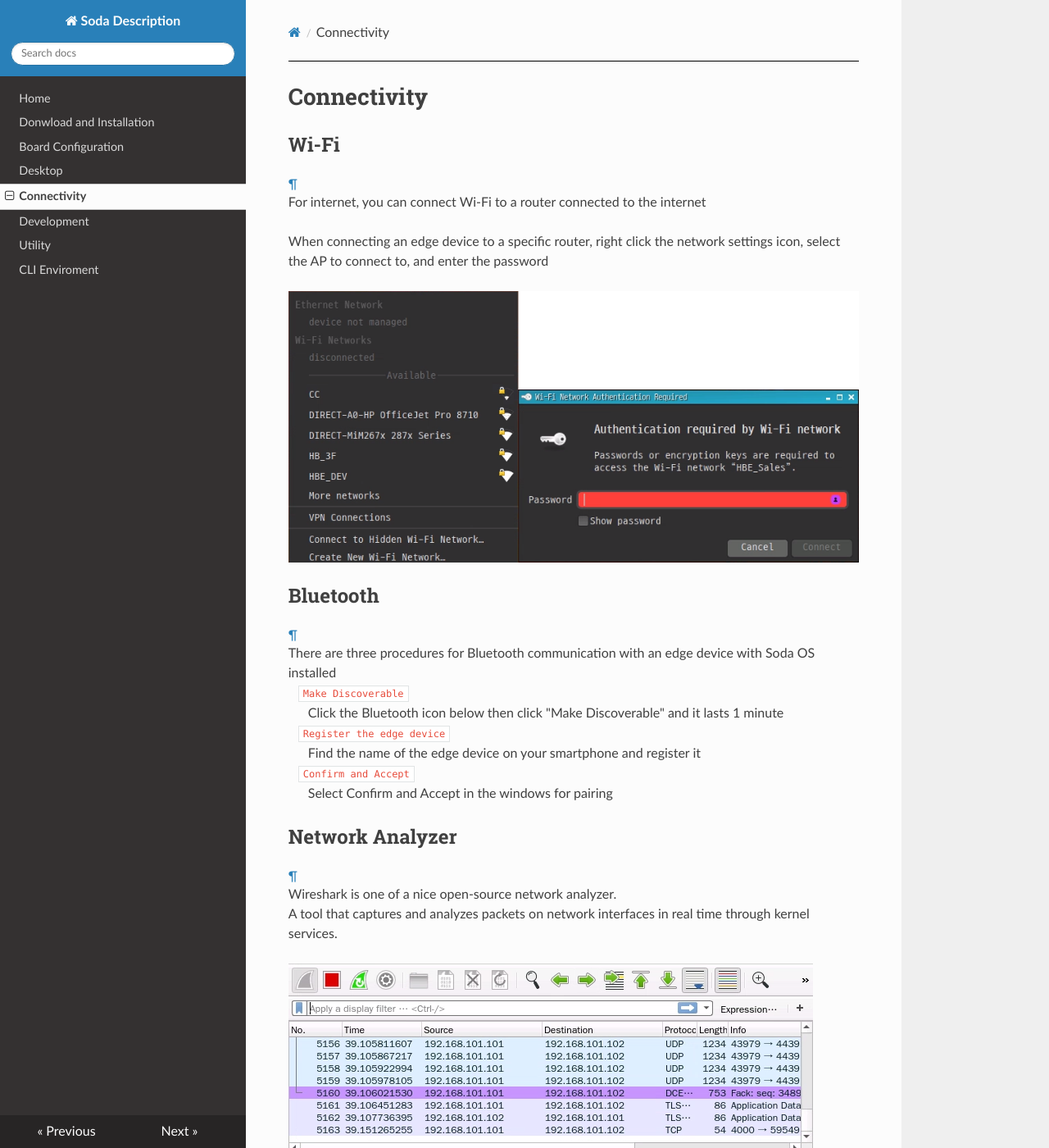
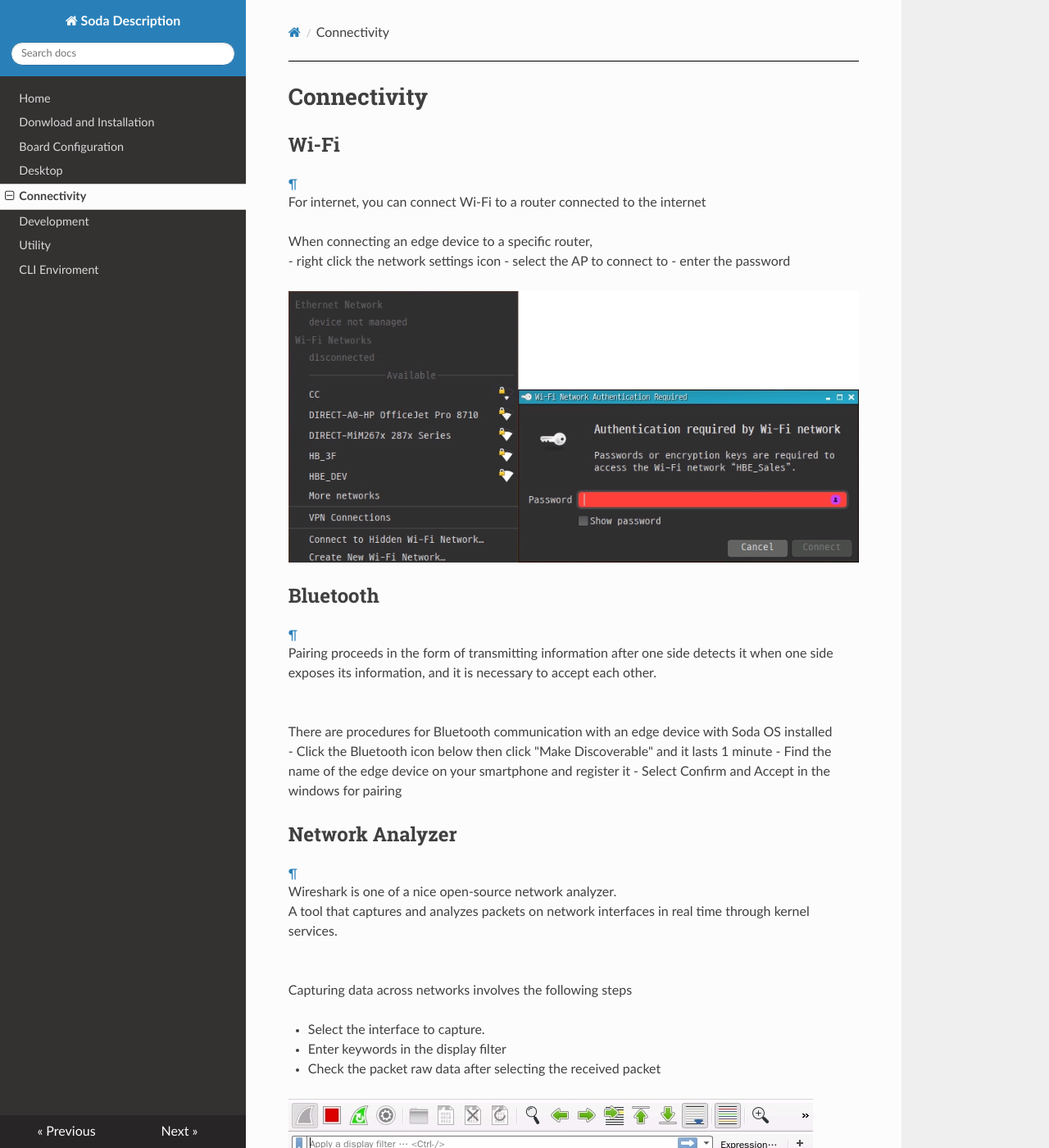
Before and after one commit to hanback-docs/soda_docs, an MkDocs documentation site: the page built from docs/Connectivity.md, in a window 1280 px wide and 1400 px high. Shown: the whole window at 82% size. Built offline with MkDocs 1.6.1, drawn with Linux system fonts in a browser that asks for light colours; nearby versions of some CDN libraries.

Commit message:
wireshark

```diff
--- a/docs/Connectivity.md
+++ b/docs/Connectivity.md
@@ -2,21 +2,29 @@
 
 ## <h2> Wi-Fi </h2>
 For internet, you can connect Wi-Fi to a router connected to the internet<br><br>
-When connecting an edge device to a specific router, right click the network settings icon, select the AP to connect to, and enter the password<Br>
+When connecting an edge device to a specific router,<br>
+- right click the network settings icon
+- select the AP to connect to
+- enter the password
 
 ![Wi-Fi Connection](./picture/wifi_connection.png)
 
 ## <h2> Bluetooth </h2>
-There are three procedures for Bluetooth communication with an edge device with Soda OS installed<br>
-&emsp;<code class="code_accent">Make Discoverable</code><br>
-&emsp;&emsp;Click the Bluetooth icon below then click "Make Discoverable" and it lasts 1 minute<br>
-&emsp;<code class="code_accent">Register the edge device</code><br>
-&emsp;&emsp;Find the name of the edge device on your smartphone and register it<br>
-&emsp;<code class="code_accent">Confirm and Accept</code><br>
-&emsp;&emsp;Select Confirm and Accept in the windows for pairing<br>
+Pairing proceeds in the form of transmitting information after one side detects it when one side exposes its information, and it is necessary to accept each other.<br><br>
+
+There are procedures for Bluetooth communication with an edge device with Soda OS installed<br>
+- Click the Bluetooth icon below then click "Make Discoverable" and it lasts 1 minute
+- Find the name of the edge device on your smartphone and register it
+- Select Confirm and Accept in the windows for pairing
 
 ## <h2> Network Analyzer </h2>
 Wireshark is one of a nice open-source network analyzer.<br>
-A tool that captures and analyzes packets on network interfaces in real time through kernel services.
+A tool that captures and analyzes packets on network interfaces in real time through kernel services.<br><br>
+
+Capturing data across networks involves the following steps<br>
+
+- Select the interface to capture.
+- Enter keywords in the display filter
+- Check the packet raw data after selecting the received packet
 
 ![wireshark](./picture/wireshark.png)
```
